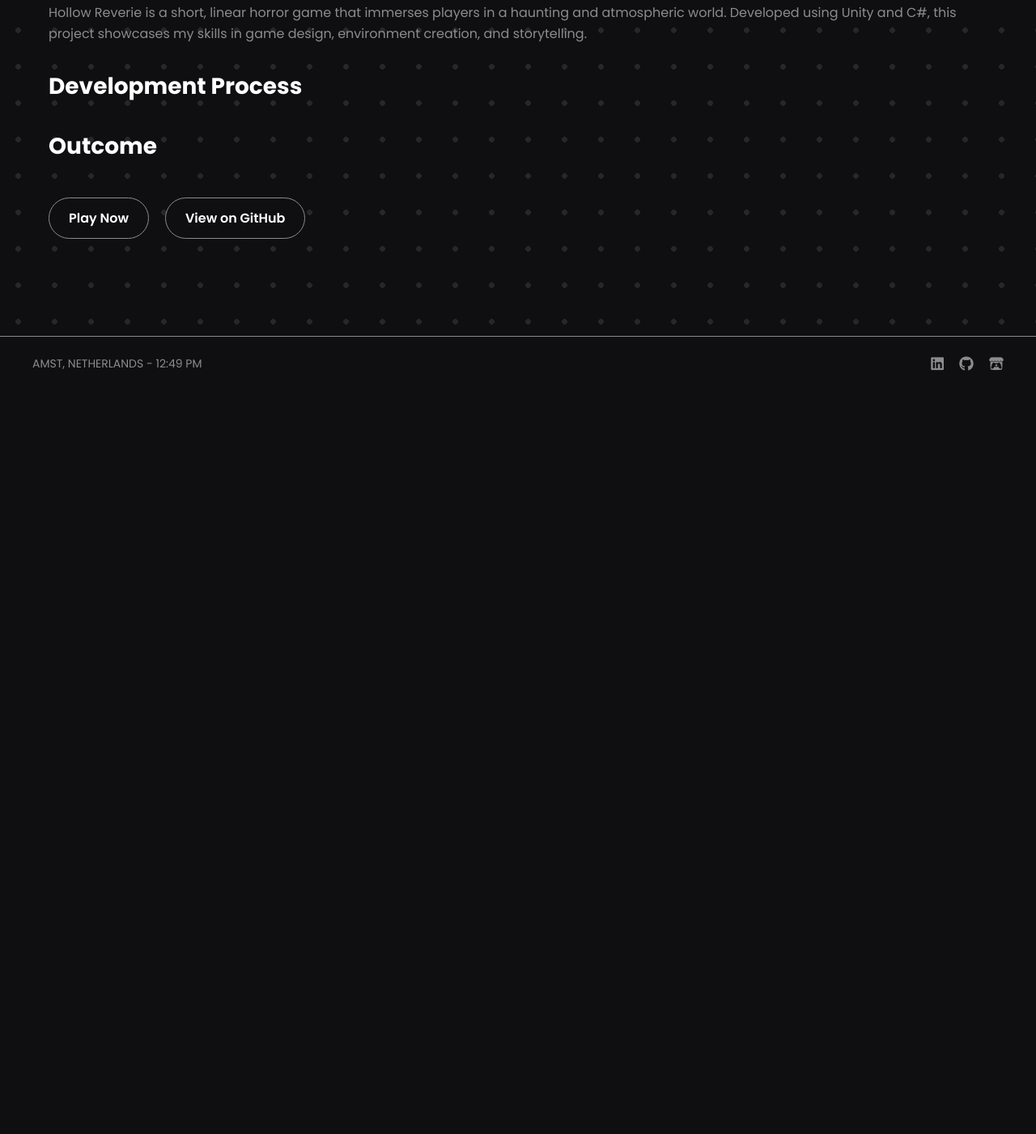
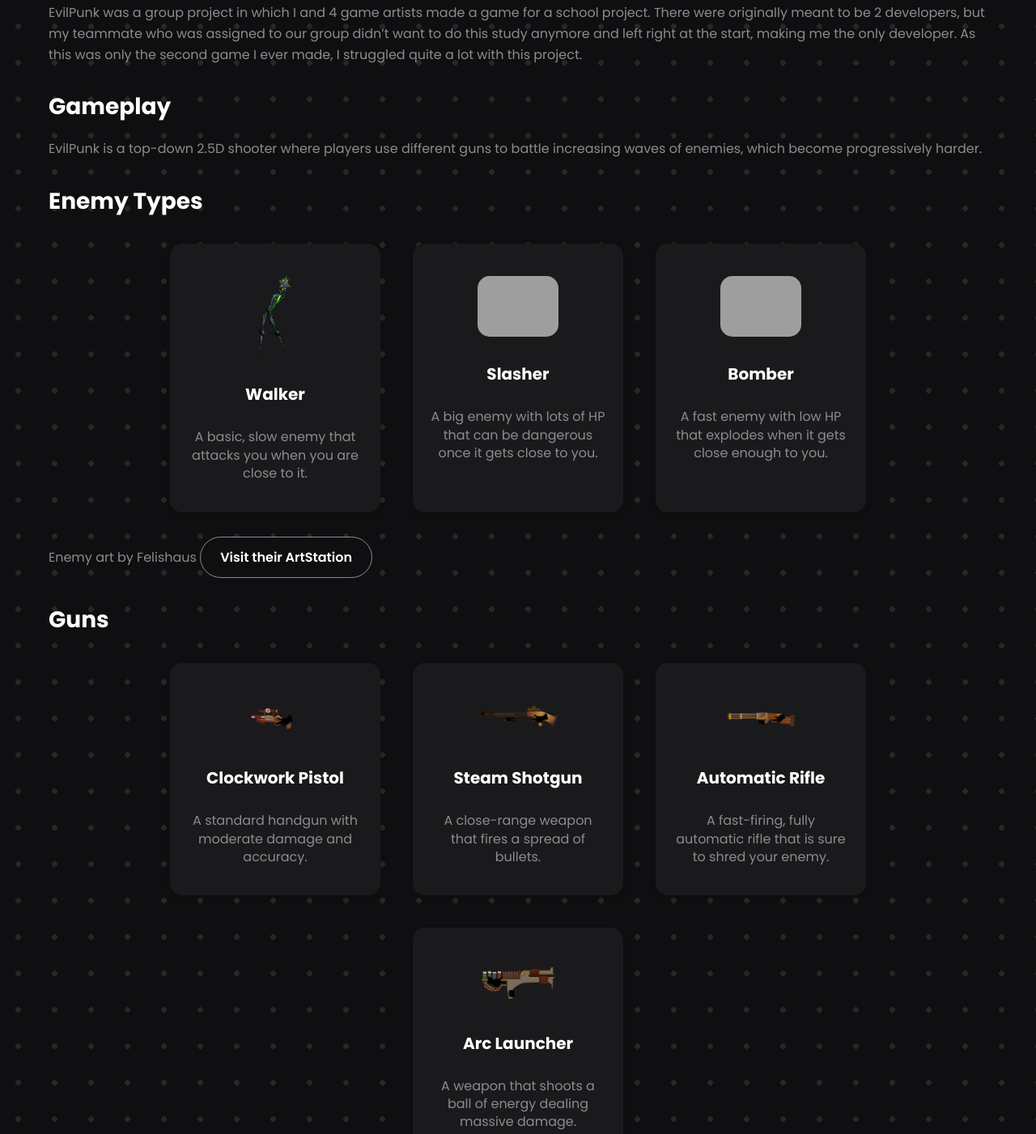
Before and after one commit to JonasDriessen0/NewPortfolioWebsite, a plain HTML site: page EPPage.html in a window 1280 px wide. Shown: the part 816-2217 px from the top of the page at 81% size. Before the commit the page ends 1299 px from the top, so only its background shows below. Drawn offline with nearby package versions, Linux system fonts and the light colour scheme; grey boxes are pictures that could not be loaded.

Commit message:
Updated Evilpunk page more and made more stuff responsive

```diff
--- a/EPPage.html
+++ b/EPPage.html
@@ -26,23 +26,20 @@
 
     <main class="project-page">
         <div class="container">
-            <h1 class="project-title">Hollow Reverie</h1>
-            <p class="project-subtitle">A Short Linear Horror Game</p>
+            <h1 class="project-title">EvilPunk</h1>
+            <p class="project-subtitle">A Top Down 2.5D Wave Shooter</p>
 
             <div class="gallery-and-video">
                 <div class="swiper-container">
                     <div class="swiper-wrapper">
                         <div class="swiper-slide">
-                            <img src="img/hrscreenshot1.png" alt="Hollow Reverie Image 1">
+                            <img src="img/EvilpunkSS1.png" alt="evilpunk screenshot 1">
                         </div>
                         <div class="swiper-slide">
-                            <img src="img/hrscreenshot2.png" alt="Hollow Reverie Image 2">
+                            <img src="img/EvilpunkSS2.png" alt="evilpunk screenshot 2">
                         </div>
                         <div class="swiper-slide">
-                            <img src="img/hrscreenshot3.png" alt="Hollow Reverie Image 3">
-                        </div>
-                        <div class="swiper-slide">
-                            <img src="img/hrscreenshot4.png" alt="Hollow Reverie Image 4">
+                            <img src="img/EvilpunkSS3.png" alt="evilpunk screenshot 3">
                         </div>
                     </div>
                     <div class="swiper-button-next"></div>
@@ -50,24 +47,73 @@
                 </div>
 
                 <div class="project-video">
-                    <iframe src="https://www.youtube.com/embed/your-video-id" frameborder="0" allowfullscreen></iframe>
+                    <iframe width="853" height="480" src="https://www.youtube.com/embed/Vdbo1QF0_1U" title="EvilPunk Gameplay Video" frameborder="0" allow="accelerometer; autoplay; clipboard-write; encrypted-media; gyroscope; picture-in-picture; web-share" allowfullscreen></iframe>
                 </div>
             </div>
 
             <div class="project-description">
-                <h2>About the Project</h2>
-                <p>Hollow Reverie is a short, linear horror game that immerses players in a haunting and atmospheric world. Developed using Unity and C#, this project showcases my skills in game design, environment creation, and storytelling.</p>
+                <h2>Introduction to the Project</h2>
+                <p>EvilPunk was a group project in which I and 4 game artists made a game for a school project. There were originally meant to be 2 developers, but my teammate who was assigned to our group didn’t want to do this study anymore and left right at the start, making me the only developer. As this was only the second game I ever made, I struggled quite a lot with this project.</p>
 
-                <h2>Development Process</h2>
-                <p></p>
+                <h2>Gameplay</h2>
+                <p>EvilPunk is a top-down 2.5D shooter where players use different guns to battle increasing waves of enemies, which become progressively harder.</p>
 
-                <h2>Outcome</h2>
-                <p></p>
+                <h2>Enemy Types</h2>
+                <div class="item-grid">
+                    <div class="item-card">
+                        <img src="img/walker.png" alt="Walker">
+                        <h4>Walker</h4>
+                        <p>A basic, slow enemy that attacks you when you are close to it.</p>
+                    </div>
+                    <div class="item-card">
+                        <img src="img/Groot enemy.png" alt="Slasher">
+                        <h4>Slasher</h4>
+                        <p>A big enemy with lots of HP that can be dangerous once it gets close to you.</p>
+                    </div>
+                    <div class="item-card">
+                        <img src="img/Alien.png" alt="Bomber">
+                        <h4>Bomber</h4>
+                        <p>A fast enemy with low HP that explodes when it gets close enough to you.</p>
+                    </div>
+                </div>
+
+                <p class="disclaimer">Enemy art by Felishaus <a href="https://www.artstation.com/felishaus" target="_blank" class="cta-button">Visit their ArtStation</a></p>
+
+                <h2>Guns</h2>
+                <div class="item-grid">
+                    <div class="item-card">
+                        <img src="img/pistool_hands.png" alt="Clockwork Pistol">
+                        <h4>Clockwork Pistol</h4>
+                        <p>A standard handgun with moderate damage and accuracy.</p>
+                    </div>
+                    <div class="item-card">
+                        <img src="img/shotgun_hands.png" alt="Steam Shotgun">
+                        <h4>Steam Shotgun</h4>
+                        <p>A close-range weapon that fires a spread of bullets.</p>
+                    </div>
+                    <div class="item-card">
+                        <img src="img/gun_3HANDS.png" alt="Automatic Rifle">
+                        <h4>Automatic Rifle</h4>
+                        <p>A fast-firing, fully automatic rifle that is sure to shred your enemy.</p>
+                    </div>
+                    <div class="item-card">
+                        <img src="img/railgun_hands.png" alt="Arc Launcher">
+                        <h4>Arc Launcher</h4>
+                        <p>A weapon that shoots a ball of energy dealing massive damage.</p>
+                    </div>
+                </div>
+
+                <p class="disclaimer">Weapon art by Nou Maaijen. <a href="https://www.artstation.com/nou_drx" target="_blank" class="cta-button">Visit their ArtStation</a></p>
+
+                <h2>Gun Selector Functionality</h2>
+                <p>The Gun Selector allows players to switch between weapons during gameplay. This feature is essential as it lets players utilize the various guns in the game.</p>
+                <img src="img/Weaponselectorinspector.png" alt="Gun Selector Inspector" class="visual-sheet-img">
+                <img src="img/codescreennew.png" alt="Code Screenshot" class="code-snippet-img">
             </div>
 
             <div class="project-links">
-                <a href="#" class="cta-button">Play Now</a>
-                <a href="#" class="cta-button">View on GitHub</a>
+                <a href="https://github.com/JonasDriessen0/M4SpaceGame" class="cta-button" target="_blank">View on GitHub</a>
+                <a href="https://drive.google.com/file/d/10jTRBKfGVPwelBrL2zTw4Xy_fwCn3dXc/view?usp=sharing" class="cta-button" target="_blank">Download</a>
             </div>
         </div>
     </main>
--- a/project-page.css
+++ b/project-page.css
@@ -36,6 +36,47 @@
     margin: 0 auto;
     padding: 0 20px;
     box-sizing: border-box;
+}
+
+.item-card {
+    display: flex;
+    flex-direction: column;
+    align-items: center;
+    background: #1a1a1d;
+    border-radius: 15px;
+    overflow: hidden;
+    padding: 20px;
+    box-shadow: 0 4px 8px rgba(0, 0, 0, 0.1);
+    transition: transform 0.3s ease, box-shadow 0.3s ease;
+    width: 220px;
+    margin: 10px;
+}
+
+.item-card img {
+    width: 100px;
+    height: auto;
+    margin-bottom: 10px;
+}
+
+.item-card h4 {
+    margin: 10px 0;
+    font-size: 20px;
+    color: #fff;
+}
+
+.item-card p {
+    color: #8c8c8e;
+    text-align: center;
+    font-size: 16px;
+    line-height: 1.4;
+}
+
+.item-grid {
+    display: flex;
+    justify-content: center;
+    flex-wrap: wrap;
+    gap: 20px;
+    margin: 20px 0;
 }
 
 .project-title {
@@ -126,9 +167,8 @@
 }
 
 .project-description img {
-    max-width: 100%;
+    max-width: 80%;
     height: auto;
-    display: block;
     margin: 20px auto;
     border-radius: 15px;
 }
--- a/style.css
+++ b/style.css
@@ -80,7 +80,7 @@
     width: 100%;
     height: 100%;
     background-color: #0f0f11;
-    background-image: radial-gradient(circle, rgba(255, 255, 255, 0.1) 10%, transparent 10%);
+    background-image: radial-gradient(circle, rgba(255, 255, 255, 0.2) 10%, transparent 10%);
     background-size: 10px 20px;
     animation: moveBackground 10s linear infinite;
 }
@@ -131,9 +131,11 @@
 
 /* Projects Section */
 .projects {
+    position: relative; /* Set relative position for the section */
     padding: 100px 0;
     background-color: #0f0f11;
     border-top: 1px solid #8c8c8e;
+    overflow: hidden; /* Prevent overflow from animated circles */
 }
 
 .projects h2 {
```
Also changed, not shown: index.html (+2 -2 lines), img/gun_3HANDS.png (added), img/pistool_hands.png (added), img/railgun_hands.png (added), img/shotgun_hands.png (added), img/walker.png (added), 5 other files.
